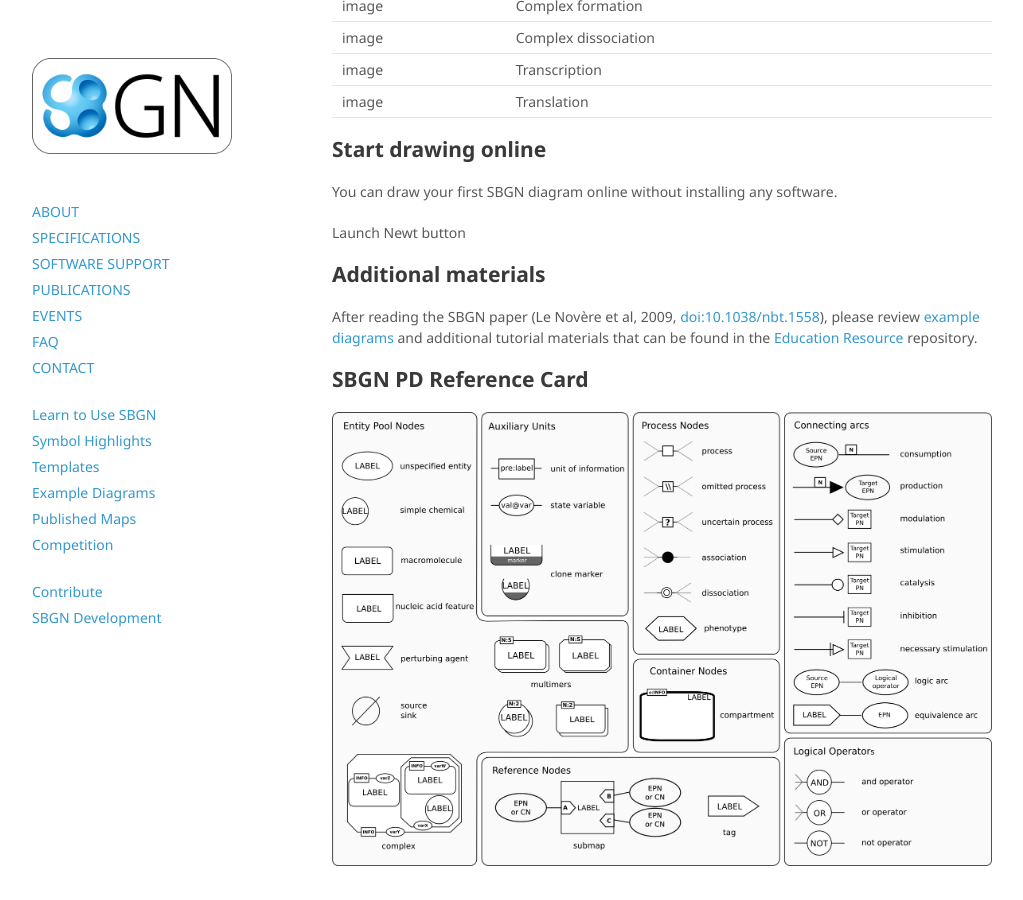
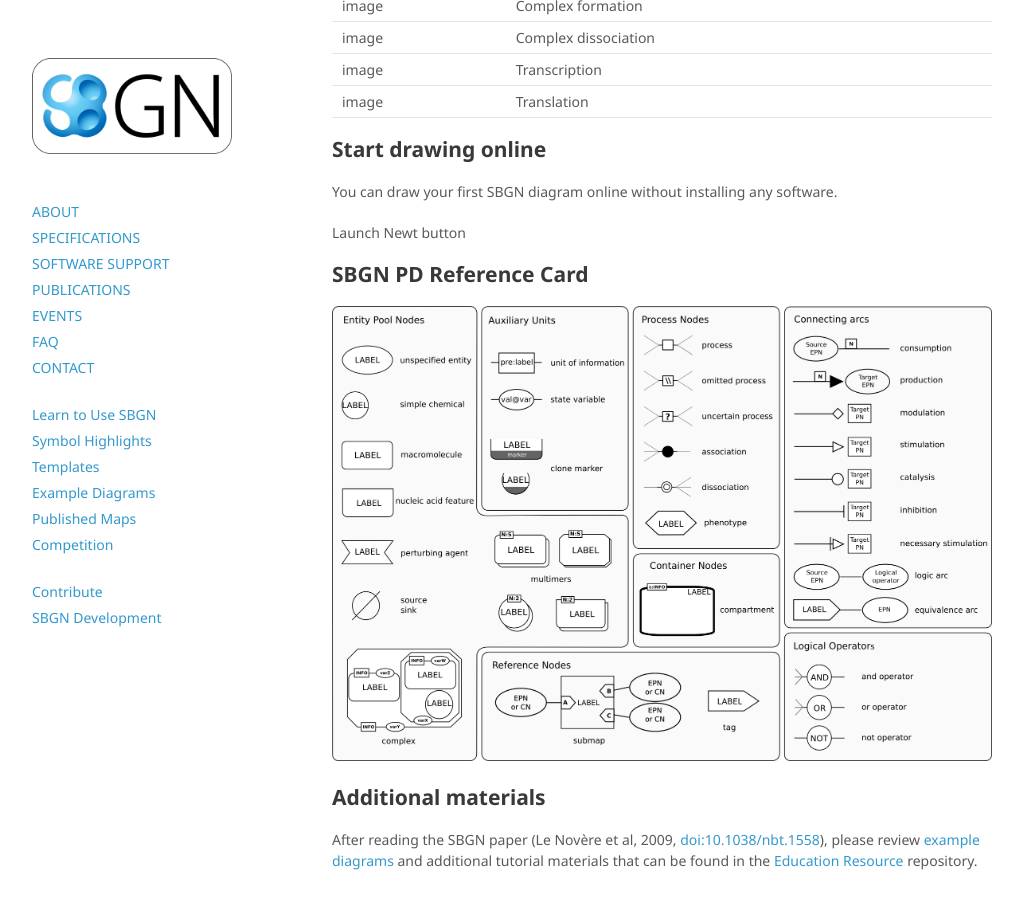
Before and after one commit to sbgn/sbgn, a Jekyll site: the page built from docs/learning_sbgn.md, in a window 1280 px wide and 900 px high, scrolled down 1019 px. Shown: the whole window, without its empty margins (128-1151 px from the left). Built offline with Jekyll 4.4.1, drawn with Linux system fonts in a browser that asks for light colours; nearby versions of some CDN libraries.

Commit message:
Update learning_sbgn.md

```diff
--- a/docs/learning_sbgn.md
+++ b/docs/learning_sbgn.md
@@ -40,10 +40,10 @@ image | Translation
 
 Launch Newt button
 
+## SBGN PD Reference Card
+
+![SBGN PD Reference Card](/sbgn/images/learning/PD_L1V1.3.png)
+
 ## Additional materials
 
 After reading the SBGN paper (Le Novère et al, 2009, [doi:10.1038/nbt.1558](https://dx.doi.org/10.1038/nbt.1558)), please review [example diagrams](/examples) and additional tutorial materials that can be found in the [Education Resource](https://github.com/sbgn/educational-resources) repository.
-
-## SBGN PD Reference Card
-
-![SBGN PD Reference Card](/sbgn/images/learning/PD_L1V1.3.png)
```
